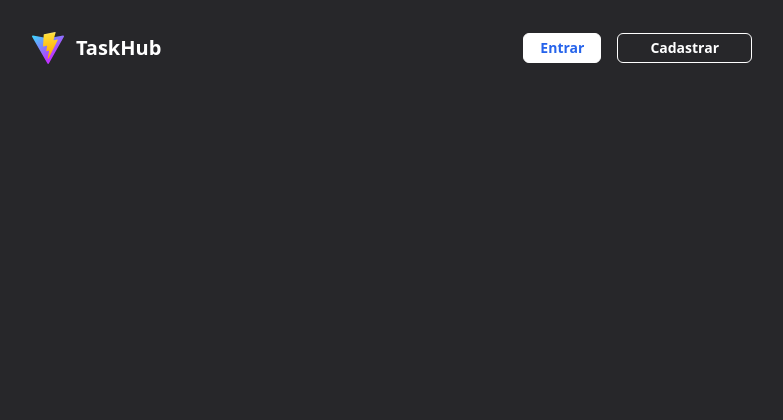
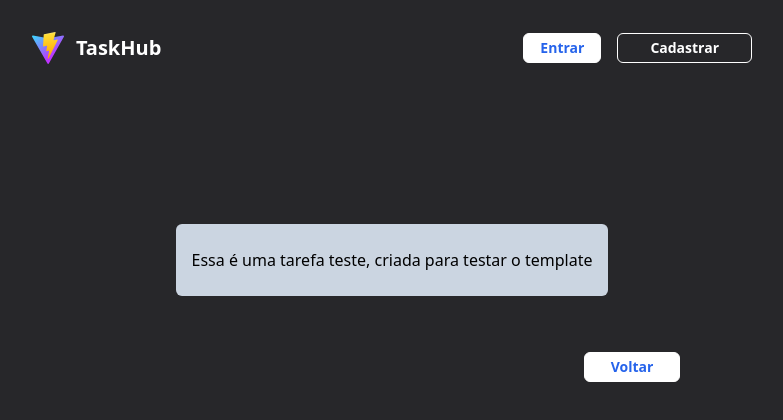
Before and after one commit to brunohro/TaskHub, a React (Vite) app: page /newTask in a window 1280 px wide. Shown: the top 420 px of the page, without its empty margins (248-1031 px from the left). Built offline with nearby package versions, Linux system fonts and the light colour scheme.

Commit message:
Adding navigation to the 'New Task' page.

```diff
--- a/package.json
+++ b/package.json
@@ -12,12 +12,14 @@
   "dependencies": {
     "react": "^19.0.0",
     "react-dom": "^19.0.0",
-    "react-router-dom": "^7.5.1"
+    "react-router-dom": "^7.5.1",
+    "uuid": "^10.0.0"
   },
   "devDependencies": {
     "@eslint/js": "^9.22.0",
     "@types/react": "^19.0.10",
     "@types/react-dom": "^19.0.4",
+    "@types/uuid": "^10.0.0",
     "@vitejs/plugin-react": "^4.3.4",
     "autoprefixer": "^10.4.20",
     "eslint": "^9.22.0",
--- a/src/App.tsx
+++ b/src/App.tsx
@@ -1,10 +1,49 @@
+// import { useState } from "react";
+import { useNavigate } from "react-router-dom";
 import "./App.css";
+// import { uuidv4 } from "uuid";
 import Header from "./components/header";
 
+// type Task = {
+//   id: uuidv4;
+//   title: string;
+//   category: string;
+//   isCompleted: boolean;
+// };
+
 function App() {
+  const navigate = useNavigate();
+  // const [task, setTask] = useState<Task[]>([
+  //   {
+  //     id: uuidv4,
+  //     title: "Estudar React",
+  //     category: "Estudos",
+  //     isCompleted: false,
+  //   },
+  //   {
+  //     id: uuidv4,
+  //     title: "Estudar React2",
+  //     category: "Estudos",
+  //     isCompleted: false,
+  //   },
+  //   {
+  //     id: uuidv4,
+  //     title: "Estudar React3",
+  //     category: "Estudos",
+  //     isCompleted: false,
+  //   },
+  // ]);
   return (
     <div className="bg-zinc-800 w-screen h-screen">
       <Header />
+      <div className="flex justify-center mt-8">
+        <button
+          onClick={() => navigate("/newTask")}
+          className="bg-white w-24 text-blue-600 font-semibold text-sm px-4 py-1 rounded-md border border-white hover:bg-gray-100 transition"
+        >
+          Minhas tarefas
+        </button>
+      </div>
     </div>
   );
 }
--- a/src/main.tsx
+++ b/src/main.tsx
@@ -1,13 +1,22 @@
 import React from "react";
 import ReactDOM from "react-dom/client";
 import App from "./App.tsx";
-import { BrowserRouter } from "react-router-dom";
+import { createBrowserRouter, RouterProvider } from "react-router-dom";
 import "./index.css";
+import NewTask from "./pages/newTask.tsx";
 
+const router = createBrowserRouter([
+  {
+    path: "/",
+    element: <App />,
+  },
+  {
+    path: "/newTask",
+    element: <NewTask />,
+  },
+]);
 ReactDOM.createRoot(document.getElementById("root")!).render(
   <React.StrictMode>
-    <BrowserRouter>
-      <App />
-    </BrowserRouter>
+    <RouterProvider router={router} />
   </React.StrictMode>
 );
--- /dev/null
+++ b/src/pages/newTask.tsx
@@ -0,0 +1,27 @@
+import Header from "../components/header";
+import "../App.css";
+import { useNavigate } from "react-router-dom";
+
+function NewTask() {
+  const navigate = useNavigate();
+  return (
+    <div className="bg-zinc-800 w-screen h-screen">
+      <Header />
+      <div className="max-w-xl flex flex-col gap-6 justify-center mx-auto">
+        <div className="max-w-lg text-center py-6 px-4 mx-auto rounded-md  bg-slate-300 mt-32">
+          <p>Essa é uma tarefa teste, criada para testar o template</p>
+        </div>
+        <div className="flex justify-end mt-8">
+          <button
+            onClick={() => navigate("/")}
+            className="bg-white w-24 text-blue-600 font-semibold text-sm px-4 py-1 rounded-md border border-white hover:bg-gray-100 transition"
+          >
+            Voltar
+          </button>
+        </div>
+      </div>
+    </div>
+  );
+}
+
+export default NewTask;
```
Also changed, not shown: 1 other file (tests, documents, lock files or other folders).
